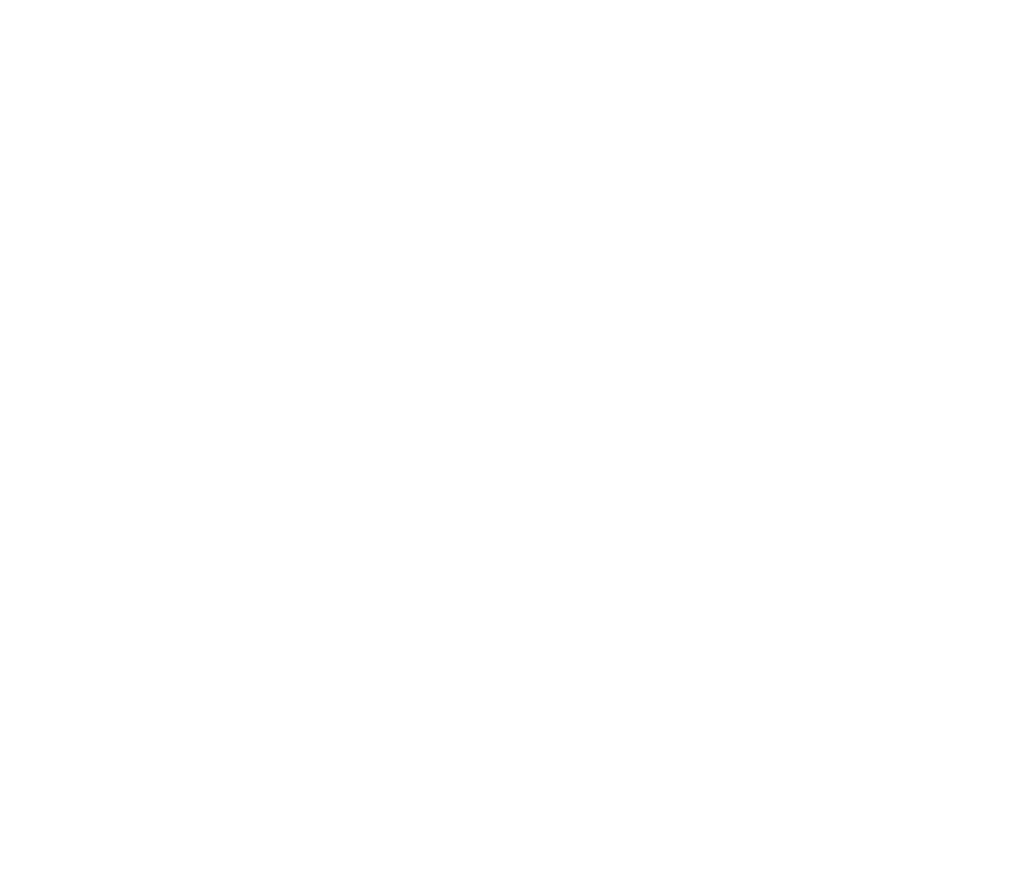
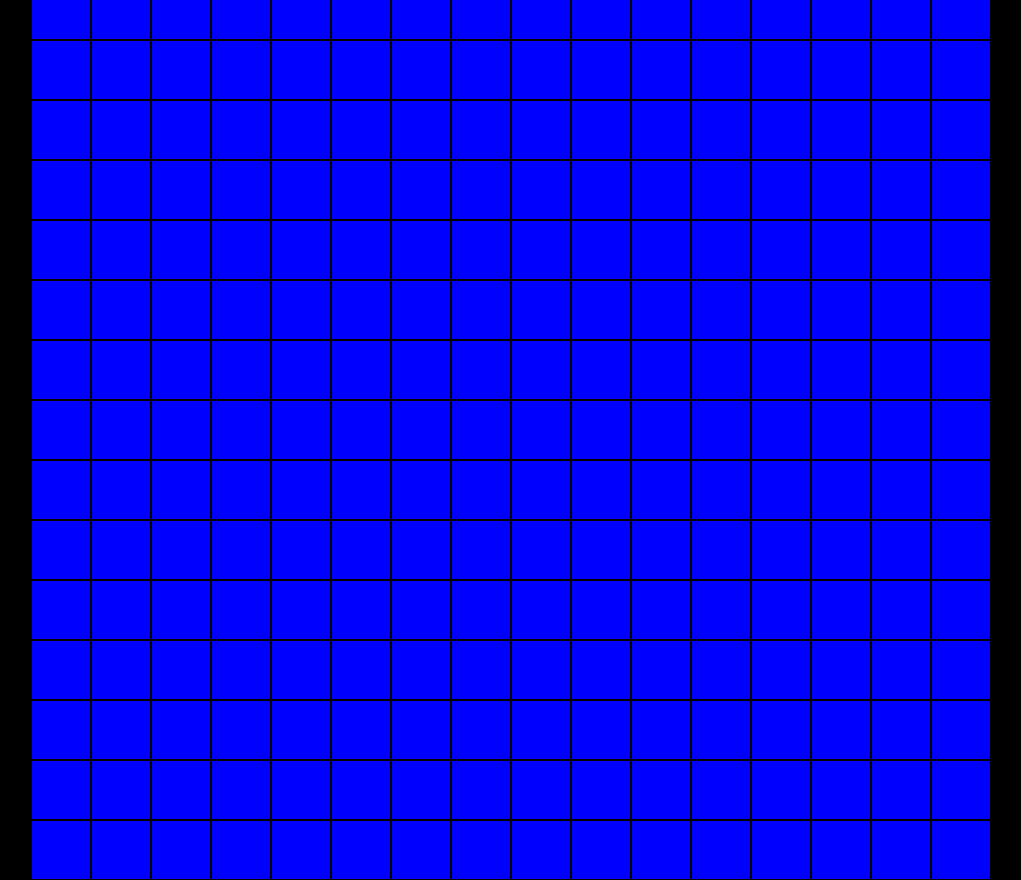
Before and after one commit to m0rv1nd/Etch-a-sketch, a plain HTML site: page index.html in a window 1280 px wide. Shown: the whole page, without its empty margins (129-1150 px from the left). Before the commit the page ends 800 px from the top, so only its background shows below. Drawn offline with Linux system fonts and the light colour scheme.

Commit message:
feat: add multiple divs of a specific size

```diff
--- a/index.html
+++ b/index.html
@@ -8,6 +8,55 @@
     <script src="script.js" defer></script>
 </head>
 <body>
-
+    <div id="container">
+        <!-- <div></div>
+        <div></div>
+        <div></div>
+        <div></div>
+        <div></div>
+        <div></div>
+        <div></div>
+        <div></div>
+        <div></div>
+        <div></div>
+        <div></div>
+        <div></div>
+        <div></div>
+        <div></div>
+        <div></div>
+        <div></div>
+        <div></div>
+        <div></div>
+        <div></div>
+        <div></div>
+        <div></div>
+        <div></div>
+        <div></div>
+        <div></div>
+        <div></div>
+        <div></div>
+        <div></div>
+        <div></div>
+        <div></div>
+        <div></div>
+        <div></div>
+        <div></div>
+        <div></div>
+        <div></div>
+        <div></div>
+        <div></div>
+        <div></div>
+        <div></div>
+        <div></div>
+        <div></div>
+        <div></div>
+        <div></div>
+        <div></div>
+        <div></div>
+        <div></div>
+        <div></div>
+        <div></div>
+        <div></div> -->
+    </div>
 </body>
 </html>
--- a/script.js
+++ b/script.js
@@ -0,0 +1,6 @@
+const container = document.querySelector("#container");
+
+for (i = 0; i <= 255; i++) {
+    const newDiv = document.createElement("div");
+    container.appendChild(newDiv);
+}
--- a/style.css
+++ b/style.css
@@ -0,0 +1,32 @@
+* {
+    margin: 0;
+    padding: 0;
+    box-sizing: border-box;
+}
+
+body {
+    background-color: black;
+    color: white;
+    display: flex;
+    justify-content: center;
+    align-items: center;
+    height: 100vh;
+}
+
+#container {
+    background-color: grey;
+    width: 960px;
+    height: 960px;
+    display: flex;
+    flex-wrap: wrap;
+    align-content: flex-start;
+}
+
+#container div {
+    background-color: blue;
+    border: 1px solid black;
+    width: 60px;
+    height: 60px;
+    flex-shrink: 0;
+
+}
```
